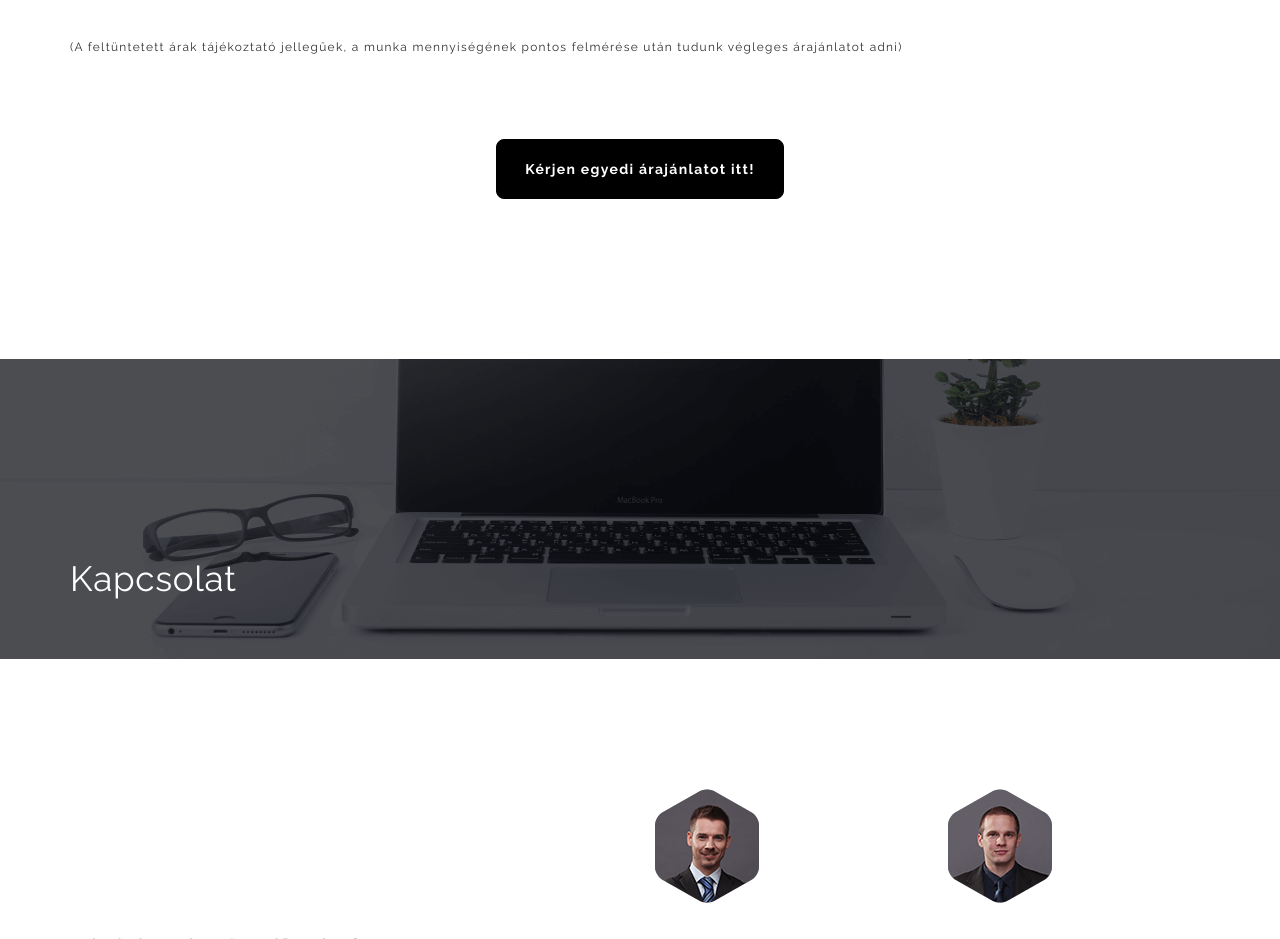
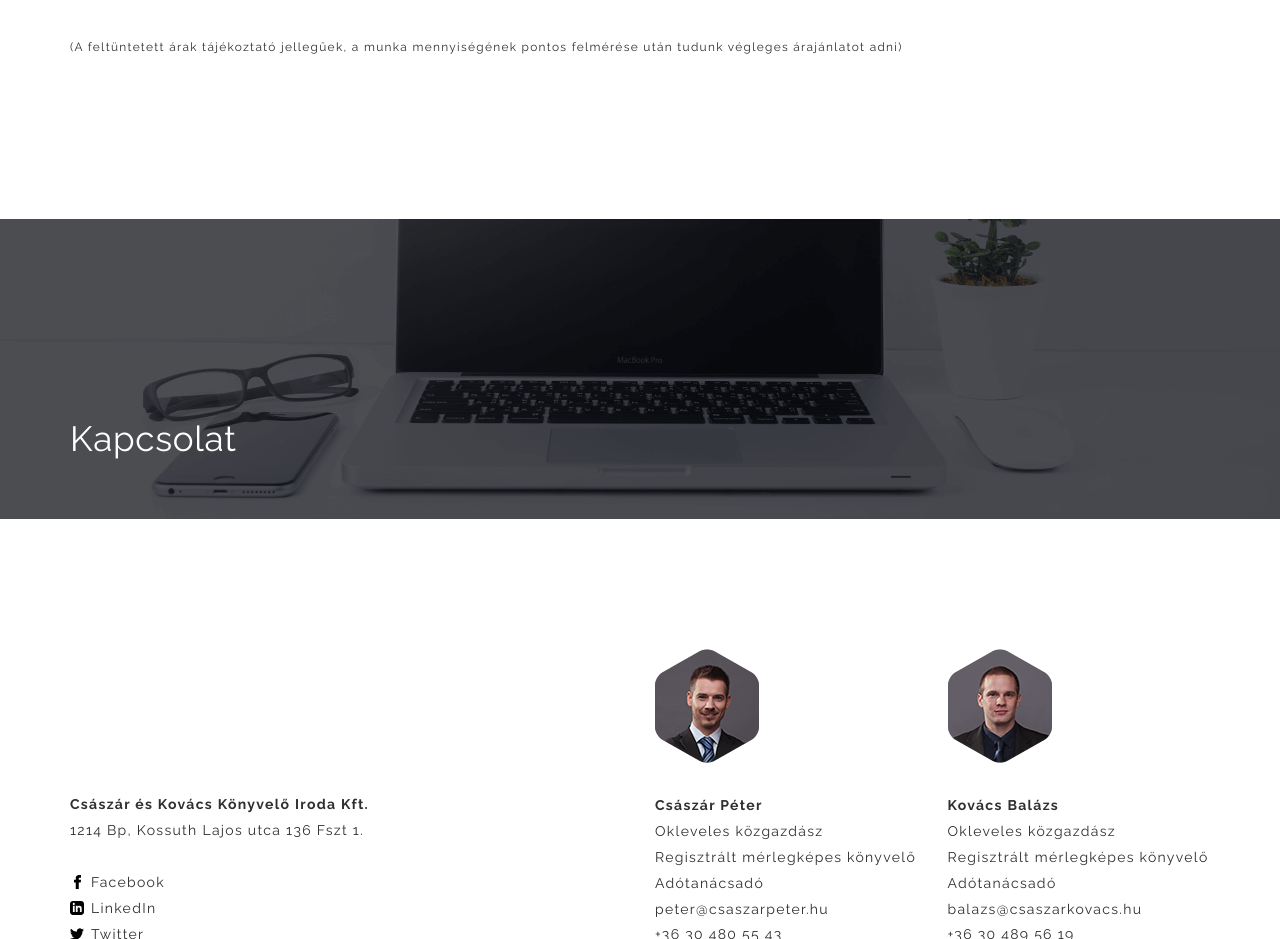
Before and after one commit to ZenHeads/csaszarkovacs, a plain HTML site: page index.html in a window 1280 px wide. Shown: the part 3980-4919 px from the top of the page. Drawn offline with nearby package versions, Linux system fonts and the light colour scheme.

Commit message:
Remove mailto button (request info button)

```diff
--- a/index.html
+++ b/index.html
@@ -222,10 +222,6 @@
         <div class="row small">
           <div class="col-xs-12">(A feltüntetett árak tájékoztató jellegűek, a munka mennyiségének pontos felmérése után tudunk végleges árajánlatot adni)</div>
         </div>
-
-        <div class="row">
-          <div class="col-xs-12 text-center"><a class="btn btn-lg btn-default bold" href="mailto:balazs@csaszarkovacs.hu">Kérjen egyedi árajánlatot itt!</a></div>
-        </div>
       </div>
     </div>
   </div>
```
